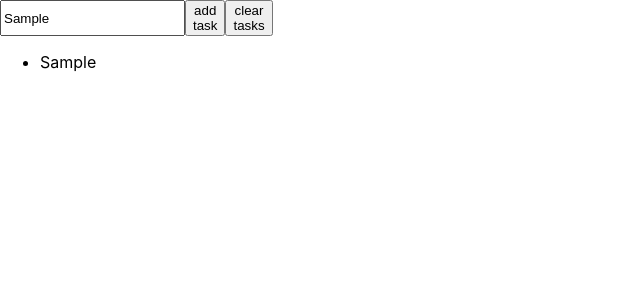
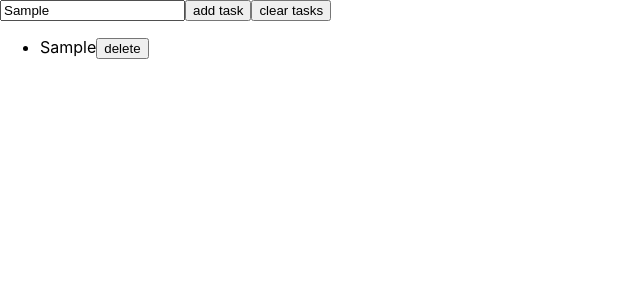
Before and after one commit to Bair-A/todolist-react, a React (Create React App) app: page / in a window 1280 px wide. Both pictures are taken after typing "Sample" into the empty fields and a click on the button "add task". Shown: the top 300 px of the page, without its empty margins (0-640 px from the left). Built offline with nearby package versions, Linux system fonts and the light colour scheme.

Commit message:
fix: fix add-btn

```diff
--- /dev/null
+++ b/src/components/DeleteTaskBtn.jsx
@@ -0,0 +1,12 @@
+import React from 'react';
+
+const DeleteTaskBtn = ({onClick}) => {
+
+    return (
+        <button onClick={onClick}>
+            delete
+        </button>
+    );
+};
+
+export default DeleteTaskBtn;
--- a/src/components/ListBody.jsx
+++ b/src/components/ListBody.jsx
@@ -1,15 +1,18 @@
 import React, {useState} from 'react';
 import TodoHeader from "./TodoHeader";
+import DeleteTaskBtn from "./DeleteTaskBtn";
 
 const LOCAL_STORAGE_KEY = 'todoArr';
 
 const ListBody = () => {
     const [text, setText] = useState('');
-    const [taskArr, setTaskArr] = useState(JSON.parse(localStorage.getItem(LOCAL_STORAGE_KEY)) || []);
+    const [taskArr, setTaskArr] = useState(JSON.parse(localStorage.getItem(LOCAL_STORAGE_KEY)) || {});
     const setLocalStorage = (value) => localStorage.setItem(LOCAL_STORAGE_KEY, JSON.stringify(value));
     const createTask = () => {
+            if (text.trim() === '') return taskArr
             setTaskArr(curr => {
-                const newTaskArr = [...curr, {text, completed: false, id: +new Date()}];
+                const idTask = +new Date();
+                const newTaskArr = {...curr, [idTask]: {text, completed: false, id: idTask}};
                 setLocalStorage(newTaskArr);
                 return newTaskArr
             });
@@ -19,15 +22,24 @@ const ListBody = () => {
         localStorage.removeItem(LOCAL_STORAGE_KEY);
         setTaskArr([]);
     };
+    const handleDelete = (id) => {
+        setTaskArr(curr => {
+            const newObj = {...curr};
+            delete newObj[id];
+            setLocalStorage(newObj);
+            return newObj
+        });
+    }
 
     return (
         <div className="list-body">
             <div className="container">
-                <TodoHeader setText={setText} createTask={createTask} clearAll={clearAll}/>
+                <TodoHeader value={text} setText={setText} createTask={createTask} clearAll={clearAll}/>
                 <ul>
-                    {taskArr.map(item =>
+                    {Object.values(taskArr).map(item =>
                         <li key={item.id}>
                             {item.text}
+                            <DeleteTaskBtn onClick={() => handleDelete(item.id)}/>
                         </li>
                     )}
                 </ul>
--- a/src/components/TaskInput.jsx
+++ b/src/components/TaskInput.jsx
@@ -1,8 +1,8 @@
 import React from 'react';
 
-const TaskInput = ({setText}) => {
+const TaskInput = ({setText, value}) => {
     return (
-        <input type="text" placeholder="iput task" onBlur={(e) => setText(e.target.value)}/>
+        <input value={value} type="text" placeholder="iput task" onChange={(e) => setText(e.target.value)}/>
     );
 };
 
--- a/src/components/TodoHeader.jsx
+++ b/src/components/TodoHeader.jsx
@@ -3,10 +3,10 @@ import TaskInput from "./TaskInput";
 import AddTaskBtn from "./AddTaskBtn";
 import ClearAllBtn from "./ClearAllBtn";
 
-const TodoHeader = ({createTask, setText, clearAll}) => {
+const TodoHeader = ({createTask, setText, clearAll, value}) => {
     return (
         <div className='todo-header'>
-            <TaskInput setText={setText}/>
+            <TaskInput setText={setText} value={value}/>
             <AddTaskBtn createTask={createTask}/>
             <ClearAllBtn clearAll={clearAll}/>
         </div>
--- a/src/index.css
+++ b/src/index.css
@@ -17,7 +17,6 @@ code {
 }
 
 .list-body{
-  width: 100px;
   height: 100vh;
 }
 
```
